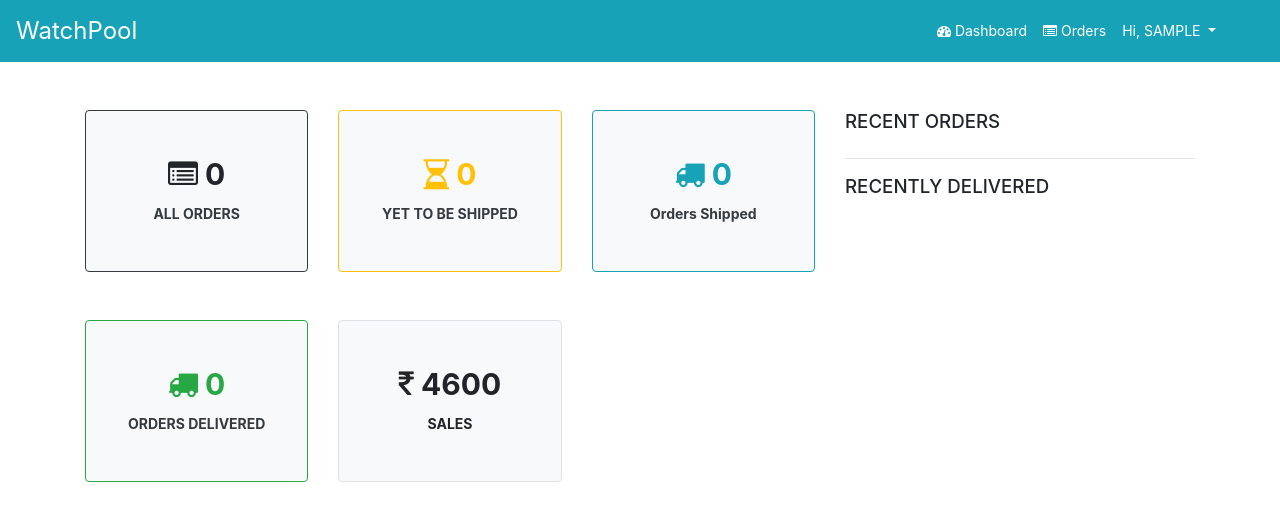
After one commit to inaveenchahar/e-mart, a Django app: page /seller/dashboard/ in a window 1280 px wide. The commit adds this page. Shown: the top 529 px of the page. Run offline with Django 3.2, Linux system fonts and the light colour scheme; the visitor is signed in with stand-in values (Sample User, id 1); data comes from the database, SQL or seed files in the repository; data that the repository does not hold is empty; some libraries are stand-ins or nearby versions.

Commit message:
feat(seller): dashboard created

```diff
--- /dev/null
+++ b/seller/templates/dashboard.html
@@ -0,0 +1,90 @@
+{% extends 'seller_base.html' %}
+ {% load static %}
+{% block title %} Orders {% endblock title %}
+
+{% block content %}
+
+    <link rel="stylesheet" type="text/css" href="{% static 'css/view_cart.css' %}">
+    <section>
+        {% if message.success %}
+            <div class="alert alert-success alert-dismissible">
+                <button type="button" class="close" data-dismiss="alert">&times;</button>
+                {{ message }}
+            </div>
+        {% endif %}
+        <div class="container my-md-5 my-3">
+            <div class="row">
+                <div class="col-md-8">
+                    <div class="row">
+{#                        <div class="col-md-4 mb-5">#}
+{#                            <div class="img-thumbnail py-5 text-center bg-light">#}
+{#                                <p class="font-weight-bold" style="font-size: 30px">#}
+{#                                    <i class="fa fa-users my-0" aria-hidden="true"></i> {{ all_users }}#}
+{#                                </p>#}
+{#                                <p class="font-weight-bold mb-0">USERS</p>#}
+{#                            </div>#}
+{#                        </div>#}
+                        <div class="col-md-4 mb-4">
+                            <div class="img-thumbnail py-5 text-center bg-light border border-dark">
+                                <p class="font-weight-bold" style="font-size: 30px">
+                                    <i class="fa fa-list-alt my-0" aria-hidden="true"></i> {{ all_orders }}
+                                </p>
+                                <p class="font-weight-bold mb-0 text-dark text-uppercase">All ORDERS</p>
+                            </div>
+                        </div>
+                        <div class="col-md-4 mb-4">
+                            <div class="img-thumbnail py-5 text-center bg-light border border-warning text-warning">
+                                <p class="font-weight-bold" style="font-size: 30px">
+                                    <i class="fa fa-hourglass-half my-0" aria-hidden="true"></i> {{ all_orders }}
+                                </p>
+                                <p class="font-weight-bold mb-0 text-dark text-uppercase">Yet to be shipped</p>
+                            </div>
+                        </div>
+                        <div class="col-md-4 mb-5">
+                            <div class="img-thumbnail py-5 text-center bg-light border border-info text-info">
+                                <p class="font-weight-bold" style="font-size: 30px">
+                                    <i class="fa fa-truck my-0" aria-hidden="true"></i> {{ delivered_items.count }}
+                                </p>
+                                <p class="font-weight-bold mb-0 text-dark">
+                                    Orders Shipped
+                                </p>
+                            </div>
+                        </div>
+                        <div class="col-md-4 mb-5">
+                            <div class="img-thumbnail py-5 text-center border border-success text-success bg-light">
+                                <p class="font-weight-bold" style="font-size: 30px">
+                                    <i class="fa fa-truck my-0" aria-hidden="true"></i> {{ delivered_items.count }}
+                                </p>
+                                <p class="font-weight-bold mb-0 text-dark text-uppercase">Orders Delivered</p>
+                            </div>
+                        </div>
+                        <div class="col-md-4 mb-5">
+                            <div class="img-thumbnail py-5 text-center bg-light">
+                                <p class="font-weight-bold" style="font-size: 30px">
+                                    <span class="fa fa-inr my-0" aria-hidden="true"></span>
+                                    4600
+                                </p>
+                                <p class="font-weight-bold mb-0">SALES</p>
+                            </div>
+                        </div>
+                    </div>
+                </div>
+                <div class="col-md-4">
+                    <h3 class="text-uppercase">RECENT ORDERS</h3>
+                    <ul class="list-group">
+                        {% for order in ordered_items|slice:':4' %}
+                            <li class="list-group-item">{{ order.user }} - {{ order.ordered_on }}</li>
+                        {% endfor %}
+                    </ul>
+                    <hr>
+                    <h3 class="text-uppercase">RECENTLY DELIVERED</h3>
+                    <ul class="list-group">
+                        {% for order in delivered_items|slice:':4' %}
+                            <li class="list-group-item">{{ order.user }} - {{ order.delivered_on }}</li>
+                        {% endfor %}
+                    </ul>
+                </div>
+            </div>
+        </div>
+    </section>
+{% endblock content %}
--- a/seller/templates/index_seller.html
+++ b/seller/templates/index_seller.html
@@ -1,6 +1,6 @@
-{% extends 'base.html' %}
+{% extends 'seller_base.html' %}
  {% load static %}
-{% block title %} View Cart {% endblock title %}
+{% block title %} Orders {% endblock title %}
 
 {% block content %}
 
--- /dev/null
+++ b/seller/templates/seller_base.html
@@ -0,0 +1,69 @@
+<!DOCTYPE html>
+<html lang="en">
+<head>
+    <meta charset="UTF-8">
+    <meta name="viewport" content="width=device-width, initial-scale=1">
+    <title>{% block title %} {% endblock title %}</title>
+    {% load static %}
+    {% include 'style.html' %}
+
+</head>
+<body style="padding: 0; margin: 0">
+
+    <nav class="navbar navbar-dark bg-info navbar-expand-md px-md-3">
+        <a style="font-size: 24px" href="{% url 'main:homepage' %}" class="navbar-brand">WatchPool</a>
+
+        <button type="button" class="navbar-toggler order-first" data-toggle="collapse" data-target="#navbarCollapse">
+            <span class="navbar-toggler-icon"></span>
+        </button>
+
+        <div class="collapse navbar-collapse" id="navbarCollapse">
+            <ul class="navbar-nav ml-auto">
+                {% if request.user.is_authenticated %}
+                    <li class="nav-item">
+                        <a class="nav-link text-white" href="{% url 'seller:dashboard' %}">
+                            <i class="fa fa-tachometer my-0" aria-hidden="true"></i> Dashboard</a>
+                    </li>
+                    <li class="nav-item">
+                        <a class="nav-link text-white" href="{% url 'seller:index_seller' %}">
+                            <i class="fa fa-list-alt my-0" aria-hidden="true"></i> Orders
+                        </a>
+                    </li>
+                    <li class="nav-item">
+                        <div class="dropdown ">
+                            <a type="button" class="dropdown-toggle nav-link text-white" data-toggle="dropdown">
+                                Hi, <span class="text-uppercase">{{ request.user.username }}</span>
+                            </a>
+                            <div class="dropdown-menu py-0">
+                                <a class="dropdown-item py-2" href="#">Profile</a>
+                                <div class="dropdown-divider my-0"></div>
+                                <a class="dropdown-item py-2 text-danger" href="{% url 'accounts:logout' %}">Logout</a>
+                            </div>
+                        </div>
+                    </li>
+
+                {% else %}
+                    <li class="nav-item">
+                        <a href="{% url 'accounts:login' %}" class="btn btn-light nav-link text-dark px-3 d-inline-block mr-md-2">Login</a>
+                        <a href="{% url 'accounts:sign_up' %}" class="btn btn-light nav-link text-dark px-4 d-inline-block">Sign Up</a>
+                    </li>
+                {% endif %}
+            </ul>
+            <ul></ul>
+        </div>
+    </nav>
+    {% if messages %}
+        {% for message in messages %}
+            <div class="alert {% if message.tags != 'error' %} alert-{{ message.tags }} {% else %} alert-danger {% endif %} alert-dismissible fade show">
+                <button type="button" class="close" data-dismiss="alert">&times;</button>
+                {{ message }}
+            </div>
+        {% endfor %}
+    {% endif %}
+
+
+    {% block content %}
+    {% endblock content %}
+
+</body>
+</html>
--- a/seller/urls.py
+++ b/seller/urls.py
@@ -4,5 +4,6 @@ from . import views
 app_name = 'seller'
 
 urlpatterns = [
+    path('dashboard/', views.dashboard, name='dashboard'),
     path('order-status/', views.index_seller, name='index_seller'),
 ]
--- a/seller/views.py
+++ b/seller/views.py
@@ -1,7 +1,19 @@
 from django.shortcuts import render, redirect
+from django.contrib.auth.models import User
 from cart.models import Cart
 
 # Create your views here.
+
+
+def dashboard(request):
+    if request.user.is_superuser:
+        all_users = User.objects.filter(is_superuser=False).count()
+        all_orders = Cart.objects.filter(completed=True).count()
+        ordered_items = Cart.objects.filter(completed=True, delivered=False)
+        delivered_items = Cart.objects.filter(completed=True, delivered=True)
+        return render(request, 'dashboard.html', {'all_users': all_users, 'all_orders': all_orders, 'ordered_items': ordered_items, 'delivered_items': delivered_items})
+    else:
+        return redirect('main:homepage')
 
 
 def index_seller(request):
```
